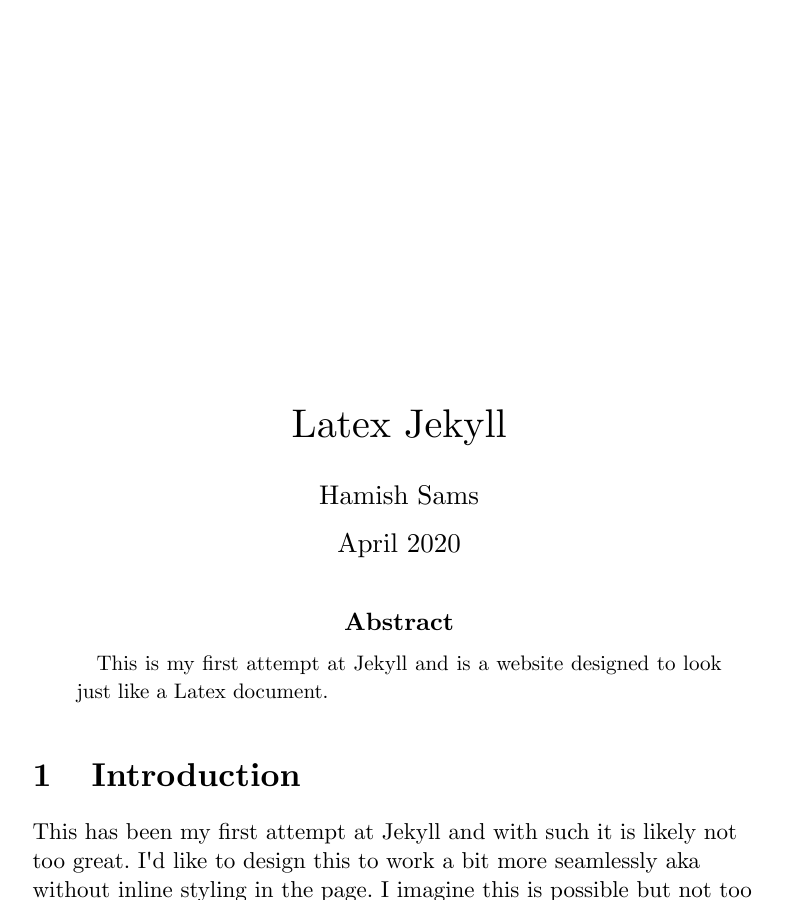
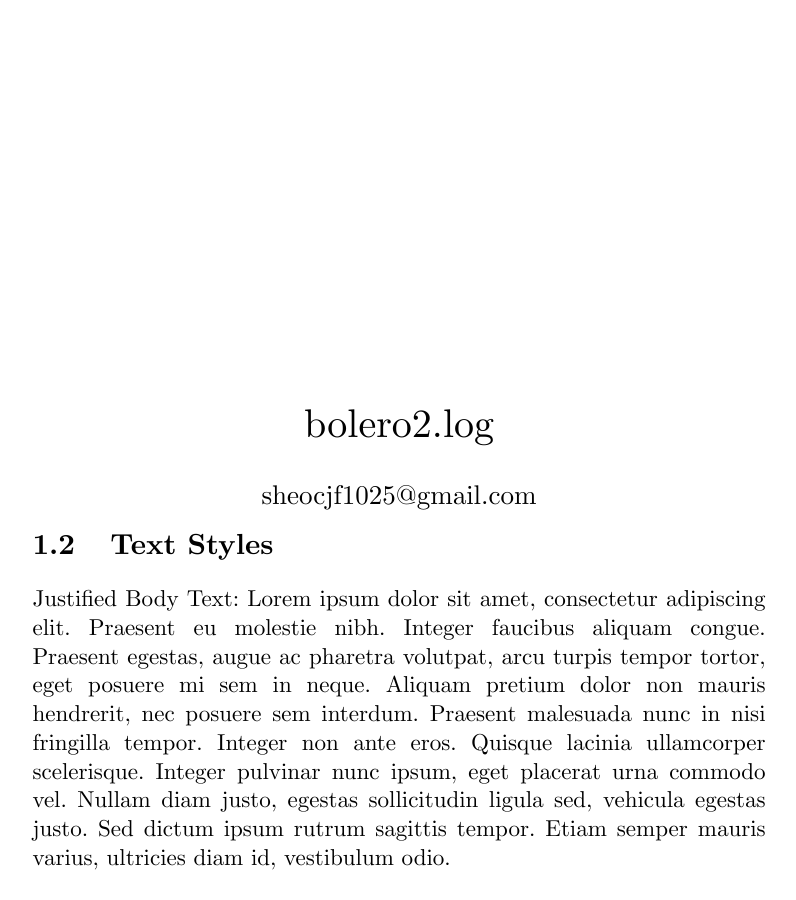
Before and after one commit to bolero2/bolero2.github.io, a Jekyll site: the page built from docs/index.html, in a window 1280 px wide and 900 px high. Shown: the whole window, without its empty margins (241-1037 px from the left). Built offline with Jekyll 4.4.1, drawn with Linux system fonts in a browser that asks for light colours; nearby versions of some CDN libraries; the list of posts is cut into pages by our own code; some of the changed text lies outside the part shown.

Commit message:
index.html modified

```diff
--- a/docs/_config.yml
+++ b/docs/_config.yml
@@ -102,7 +102,7 @@ analytics:
 
 # Site Author
 author:
-  name             : "Your Name"
+  name             : "bolero2"
   avatar           : # path of avatar image, e.g. "/assets/images/bio-photo.jpg"
   bio              : "I am an **amazing** person."
   location         : "Somewhere"
--- a/docs/index.html
+++ b/docs/index.html
@@ -1,22 +1,20 @@
 ---
 layout: default
-title: Latex Jekyll
-author: Hamish Sams
-date: April 2020
-abstract: This is my first attempt at Jekyll and is a website designed to look just like a Latex document.
+title: bolero2.log
+author: sheocjf1025@gmail.com
+
+<!-- abstract:  -->
 ---
-<p class="Section">1 &ensp; Introduction</p>
+<!-- <p class="Section">1 &ensp; Introduction</p>
     <p class="BodyText">This has been my first attempt at Jekyll and with such it is likely not too great. I'd like to design this to work a bit more seamlessly aka without inline styling in the page.
         I imagine this is possible but not too sure how to do it yet. I also want to add more Latex style designs such as designed lists and sub sections etc.
     </p>
 
-    <p class="BodyText">Body Text: Lorem ipsum dolor sit amet, consectetur adipiscing elit. Praesent eu molestie nibh. Integer faucibus aliquam congue. Praesent egestas, augue ac pharetra volutpat, arcu turpis tempor tortor, eget posuere mi sem in neque. Aliquam pretium dolor non mauris hendrerit, nec posuere sem interdum. Praesent malesuada nunc in nisi fringilla tempor. Integer non ante eros. Quisque lacinia ullamcorper scelerisque. Integer pulvinar nunc ipsum, eget placerat urna commodo vel. Nullam diam justo, egestas sollicitudin ligula sed, vehicula egestas justo. Sed dictum ipsum rutrum sagittis tempor. Etiam semper mauris varius, ultricies diam id, vestibulum odio.
+    <p class="BodyText">
     </p>
 
     <p class="BodyText">
-    When \(a \ne 0\), there are two solutions to \(ax^2 + bx + c = 0\) and they are
-    \[x = {-b \pm \sqrt{b^2-4ac} \over 2a}.\]
-    </p>
+    </p> -->
 
 <p class="SubSection">1.2 &ensp; Text Styles</p>
     <p class="BodyText Justified">Justified Body Text: Lorem ipsum dolor sit amet, consectetur adipiscing elit. Praesent eu molestie nibh. Integer faucibus aliquam congue. Praesent egestas, augue ac pharetra volutpat, arcu turpis tempor tortor, eget posuere mi sem in neque. Aliquam pretium dolor non mauris hendrerit, nec posuere sem interdum. Praesent malesuada nunc in nisi fringilla tempor. Integer non ante eros. Quisque lacinia ullamcorper scelerisque. Integer pulvinar nunc ipsum, eget placerat urna commodo vel. Nullam diam justo, egestas sollicitudin ligula sed, vehicula egestas justo. Sed dictum ipsum rutrum sagittis tempor. Etiam semper mauris varius, ultricies diam id, vestibulum odio.
```
